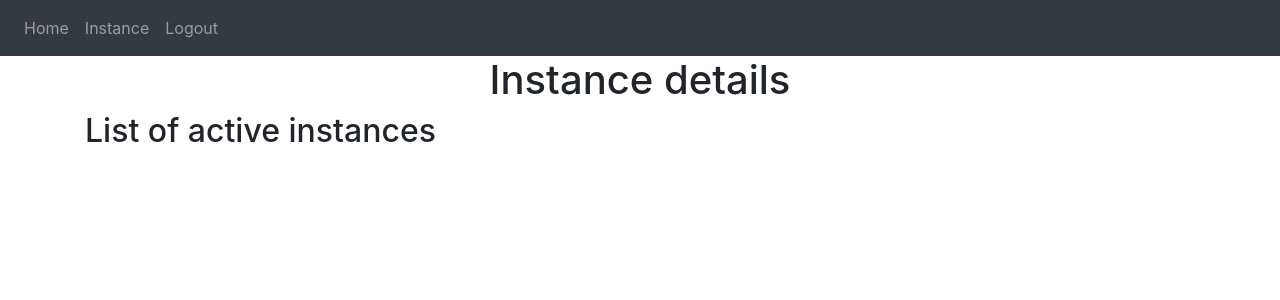
After one commit to GeorgeBodea/Server-Launcher, a Flask app: page /instance_details in a window 1280 px wide. The commit adds this page. Shown: the top 300 px of the page. Run offline with Flask 3, Linux system fonts and the light colour scheme; the visitor is signed in with stand-in values (Sample User, id 1); data that the repository does not hold is empty; some libraries are stand-ins or nearby versions.

Commit message:
AWS instance details page has been created
Everytime an instance is created is added in the Instance table, and the AWS id is displayed in the details page.

```diff
--- a/src/website/models.py
+++ b/src/website/models.py
@@ -13,3 +13,4 @@ class User(db.Model, UserMixin):
 class Instance(db.Model):
     id = db.Column(db.Integer, primary_key=True)
     user_id = db.Column(db.Integer, db.ForeignKey('user.id'))
+    aws_instance_id = db.Column(db.String(20))
--- a/src/website/templates/base.html
+++ b/src/website/templates/base.html
@@ -29,6 +29,7 @@
                 <div class="navbar-nav">
                     {% if user.is_authenticated %}
                         <a class="nav-item nav-link" id="home" href="/">Home</a>
+                        <a class="nav-item nav-link" id="instances" href="/instance_details">Instance</a>
                         <a class="nav-item nav-link" id="logout" href="/logout">Logout</a>
 
                     {% else %}
--- /dev/null
+++ b/src/website/templates/instances.html
@@ -0,0 +1,13 @@
+{% extends "base.html" %}
+
+{% block title %} Instance details {% endblock %}
+
+{% block content %}
+<h1 align="center" > Instance details </h1>
+<h2>List of active instances</h2>
+
+    {% for server_id in instance_aws_ids %}
+        <p>ID: {{ server_id }}</p>
+
+    {% endfor  %}
+{% endblock %}
--- a/src/website/views.py
+++ b/src/website/views.py
@@ -1,6 +1,7 @@
 from flask import Blueprint, render_template, request, redirect, url_for
 from flask_login import login_required, current_user
 from .terraform_scripts.terraform_utils import launch_aws_instance
+from .models import Instance
 
 views = Blueprint('views', __name__)
 
@@ -12,3 +13,10 @@ def home():
         private_ssh_key = launch_aws_instance(instance_type)
         return render_template('connection.html', user=current_user, private_ssh_key=private_ssh_key)
     return render_template('home.html', user=current_user)
+
+@views.route('/instance_details', methods=['GET'])
+@login_required
+def instance_details():
+   instances_by_user = Instance.query.filter_by(user_id=current_user.id).all()
+   instance_aws_ids = [instance.aws_instance_id for instance in instances_by_user]
+   return render_template('instances.html', user=current_user, instance_aws_ids=instance_aws_ids)
```
Also changed, not shown: src/website/terraform_scripts/terraform_utils.py (+18 -6 lines), 3 other files.
